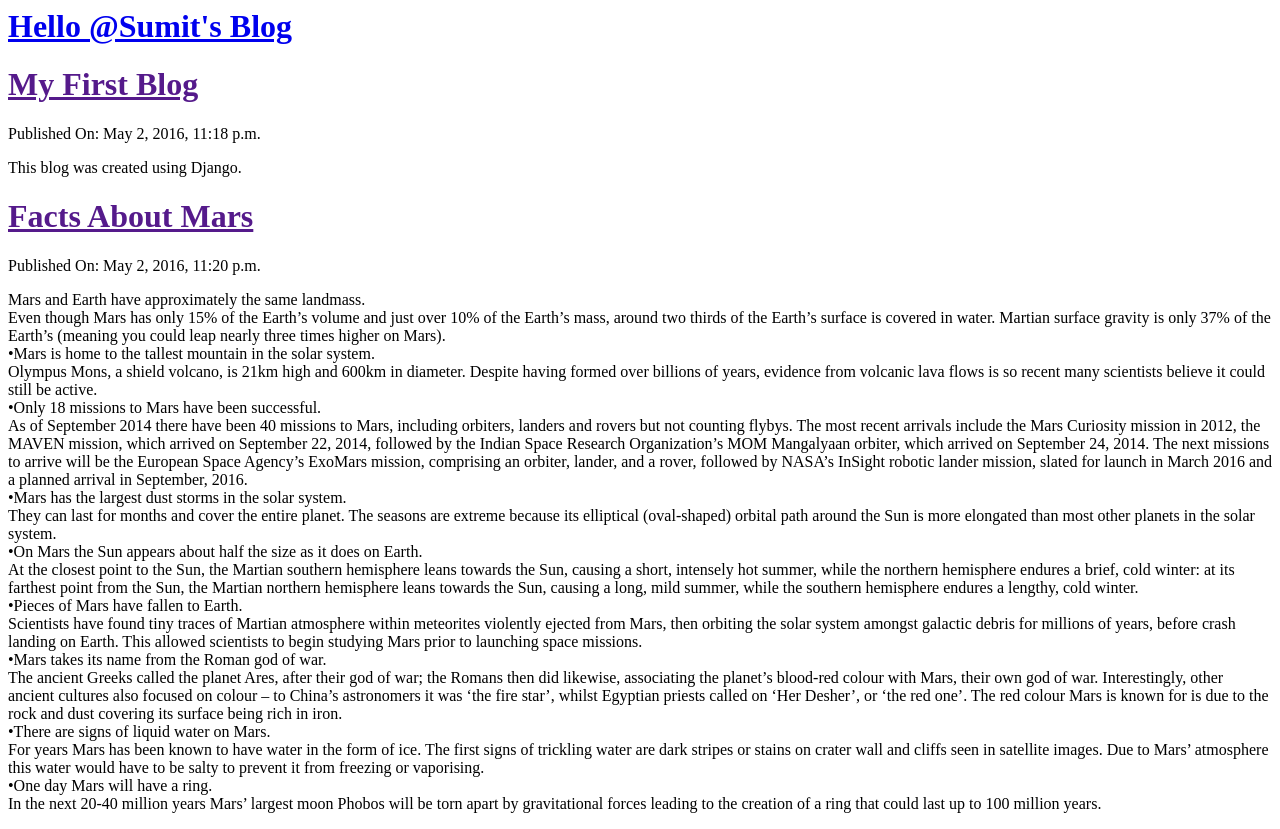
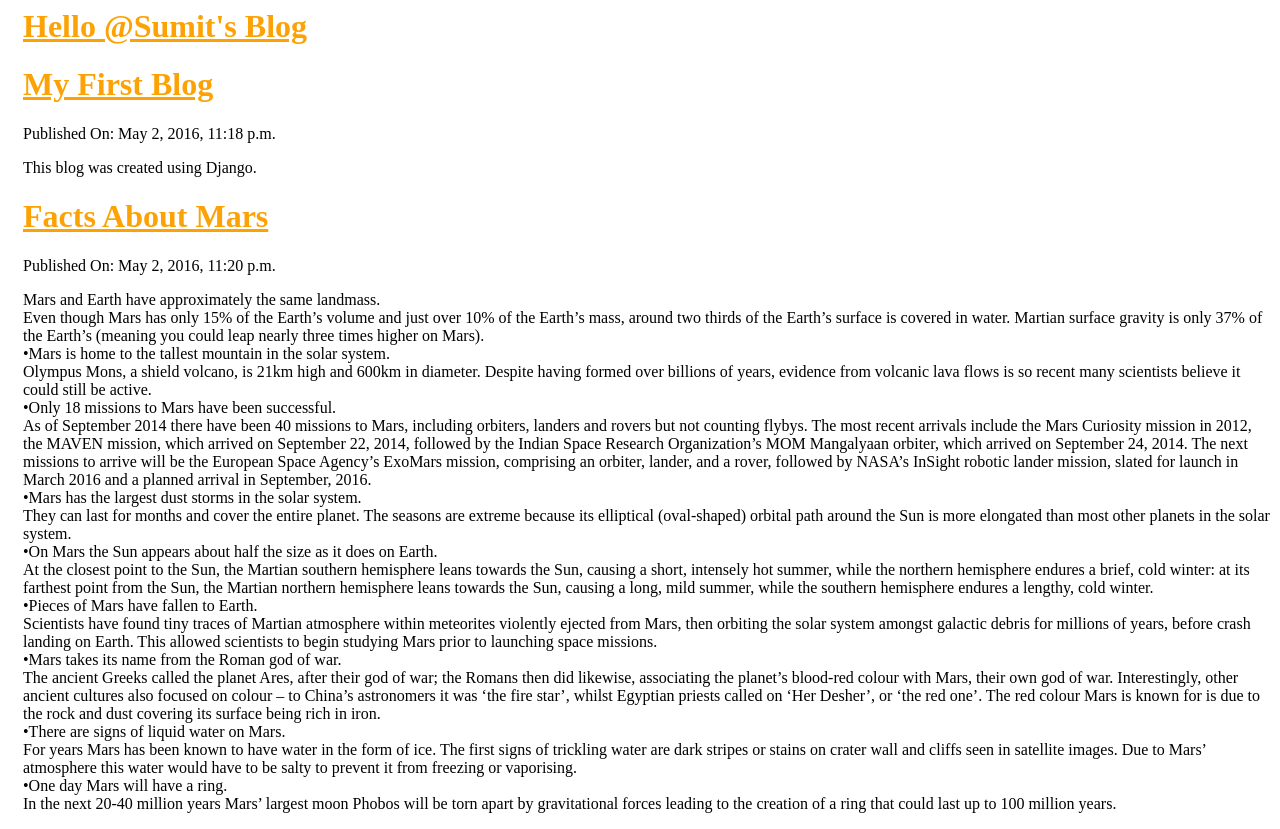
Before and after one commit to sumitchawla27/my_first_blog, a Django app: page / in a window 1280 px wide. Run offline with Django 3.2, Linux system fonts and the light colour scheme; data comes from the database, SQL or seed files in the repository.

Commit message:
add static css file

```diff
--- /dev/null
+++ b/blog/static/css/blog.css
@@ -0,0 +1,6 @@
+h1 a {
+    color: #FCA205;
+}
+body {
+    padding-left: 15px;
+}
--- a/blog/templates/blog/post_list.html
+++ b/blog/templates/blog/post_list.html
@@ -1,6 +1,9 @@
 <html>
+{% load staticfiles %}
+
 <head>
 	<title>Sumit's Blog</title>
+	<link rel="stylesheet" href="{% static 'css/blog.css'%}">
 <head>
 <body>
 	<div>
```
